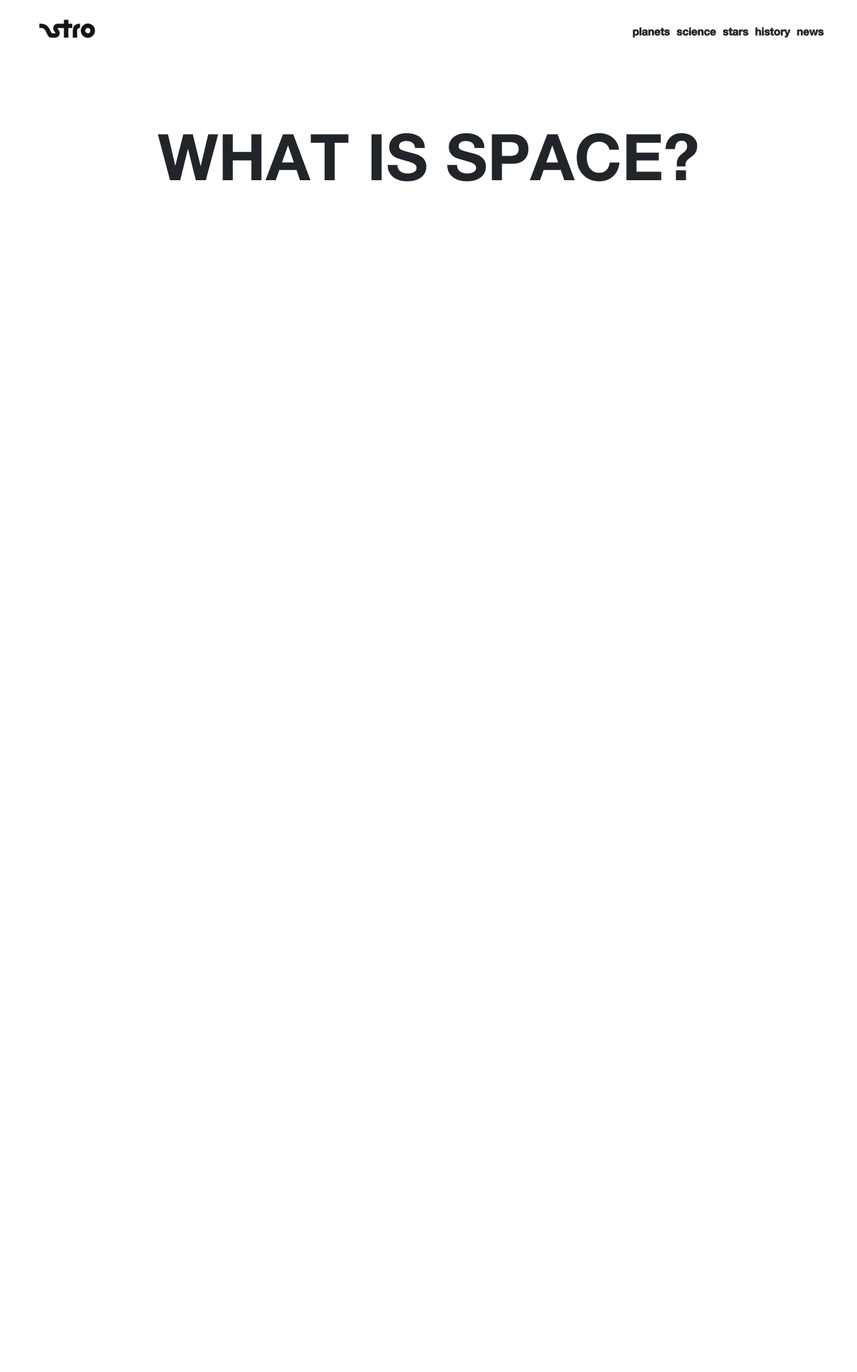
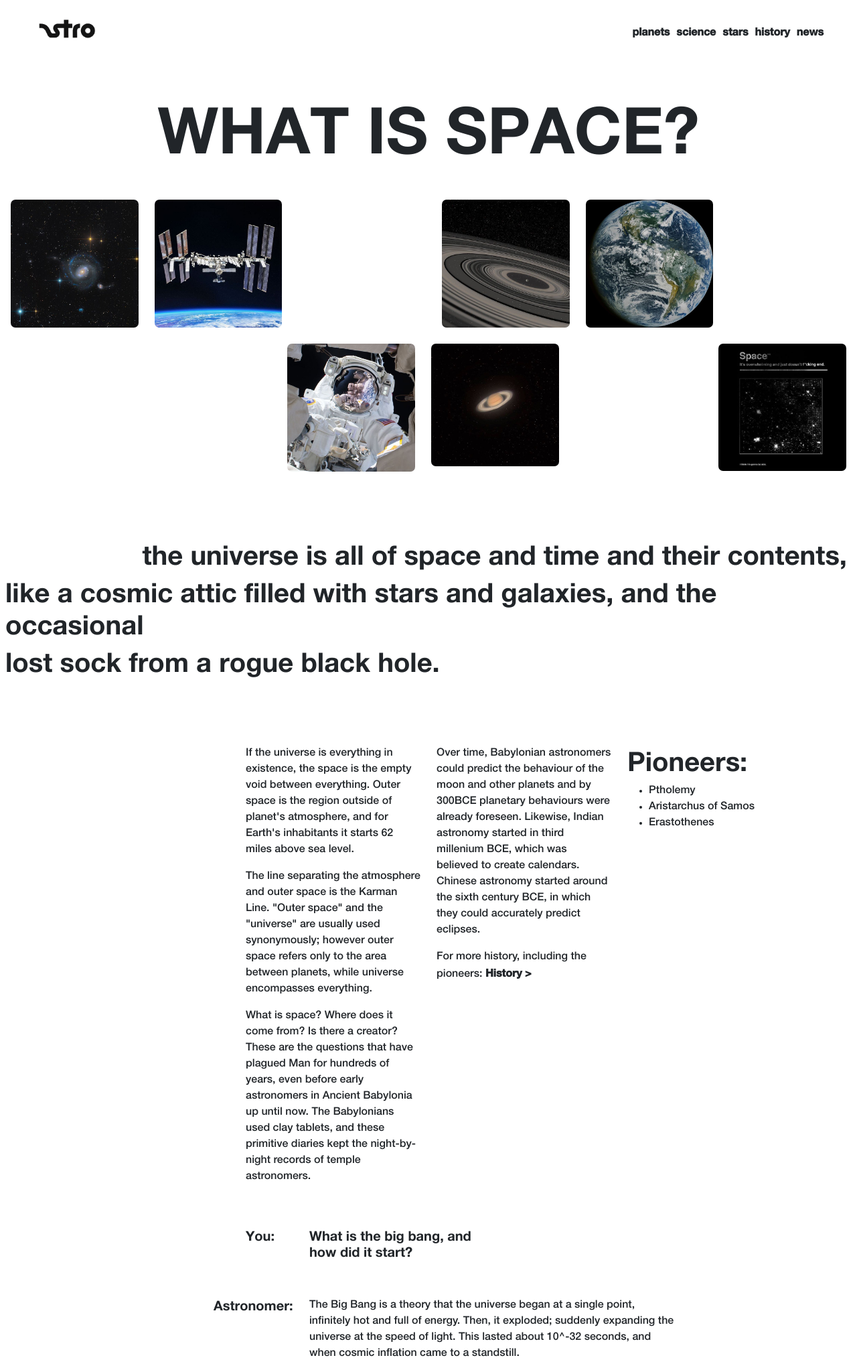
Before and after one commit to cartier-codes/space-view-web, a PHP site: page / in a window 1280 px wide. Shown: the whole page at 67% size. Before the commit the page ends 271 px from the top, so only its background shows below. Run offline with PHP 8.4, Linux system fonts and the light colour scheme.

Commit message:
feat: added interview row to index

```diff
--- a/public/css/index.css
+++ b/public/css/index.css
@@ -12,7 +12,6 @@
 }
 body{
     overflow-x: hidden;
-    overflow-y: hidden;
 }
 
 .logo{
@@ -31,7 +30,7 @@ nav{
     justify-content: space-between;
     padding-left: 50px ;
     padding-right: 50px ;
-    margin-bottom: 100px;
+    margin-bottom: 60px;
 }
 
 nav ul{
@@ -40,7 +39,7 @@ nav ul{
     list-style: none;
 
 }
-nav a {
+nav a, #history {
     color: inherit;
     text-decoration: none;
 font-size: 16px;
@@ -48,7 +47,7 @@ font-weight: 600;
 font-family: helvetica-neue;}
 
 
-.nav-row a {
+.nav-row a, #history {
     background:
       linear-gradient(
         to right,
@@ -67,7 +66,7 @@ font-family: helvetica-neue;}
     transition: background-size 400ms;
   }
 
-.nav-row a:hover {
+.nav-row a:hover , #history:hover{
     background-size: 0 0px, 100% 2px;
   }
 
@@ -83,3 +82,55 @@ font-family: helvetica-neue;}
     text-align: center;
     font-size: 96px;
 }
+
+img{
+    border-radius: 7px;
+}
+
+#img-grid-1, #img-grid-2{
+opacity: 0;
+transition: opacity 0.5s ease-in-out;
+}
+
+#img-grid-1.visible{
+    opacity: 1;
+}
+
+#img-grid-2.visible{
+    opacity: 1;
+}
+
+#definition{
+text-align: right;
+padding-right: 15px;
+font-family: helvetica-neue;
+}
+
+#definition-wrapper{
+    margin-top: 100px;
+}
+
+.custom-column{
+    height: auto;
+    font-family: helvetica-reg;
+}
+#space-definition{
+    justify-content: end;
+}
+
+#space-definition-wrapper{
+    margin-top: 100px;
+}
+
+  #interview{
+    justify-content: end;
+  }
+
+  #interview h6{
+    font-family: helvetica-neue;
+    font-size: 20px;
+  }
+
+  #interview p{
+    font-family: helvetica-reg;
+  }
--- a/public/css/nav.css
+++ b/public/css/nav.css
@@ -0,0 +1,60 @@
+@font-face {
+    font-family: helvetica-neue;
+    src: url('../fonts/helvetica-neue.ttf');
+}
+
+.logo{
+    max-width: 100px;
+}
+
+#img-link{
+    position: relative;
+    top: -10px;
+}
+
+nav{
+    display: flex;
+    flex-direction: row;
+    align-items: end;
+    justify-content: space-between;
+    padding-left: 50px ;
+    padding-right: 50px ;
+    margin-bottom: 60px;
+}
+
+nav ul{
+    display: flex;
+    gap: 10px;
+    list-style: none;
+
+}
+nav a, #historylink {
+    color: inherit;
+    text-decoration: none;
+font-size: 16px;
+font-weight: 600;
+font-family: helvetica-neue;}
+
+
+.nav-row a, #historylink {
+    background:
+      linear-gradient(
+        to right,
+        rgb(0, 0, 0),
+        rgb(0, 0, 0)
+      ),
+      linear-gradient(
+        to right,
+        rgba(255, 0, 0, 1),
+        rgba(255, 0, 180, 1),
+        rgba(0, 100, 200, 1)
+    );
+    background-size: 100% 0px, 0 0px;
+    background-position: 100% 100%, 0 100%;
+    background-repeat: no-repeat;
+    transition: background-size 400ms;
+  }
+
+.nav-row a:hover, #historylink:hover{
+    background-size: 0 0px, 100% 2px;
+  }
--- a/public/index.php
+++ b/public/index.php
@@ -4,14 +4,75 @@
     <meta charset="UTF-8">
     <meta name="viewport" content="width=device-width initial-scale=1.0">
     <link rel="stylesheet" href="css/index.css">
+    <link rel="stylesheet" href="css/nav.css">
     <link rel="stylesheet" href="https://cdn.jsdelivr.net/npm/bootstrap@5.3.2/dist/css/bootstrap.min.css" integrity="sha384-T3c6CoIi6uLrA9TneNEoa7RxnatzjcDSCmG1MXxSR1GAsXEV/Dwwykc2MPK8M2HN" crossorigin="anonymous">
-
+    <link href="https://unpkg.com/aos@2.3.1/dist/aos.css" rel="stylesheet">
+    <script src="https://unpkg.com/aos@2.3.1/dist/aos.js"></script>
     <title>Document</title>
 </head>
 <body>
 <?php include 'templates/nav.php'?>
-<h1 class="bold-text" id='intro'>WHAT IS SPACE?</h1>
+<h1 class="bold-text mb-5" id='intro'></h1>
+<div class="row mb-4 mt-5 ms-1" id="img-grid-1">
+                <div class="col-2">
+                    <img src="img/index/img-1.jpg" alt="" class="img-fluid">
+                </div>
+                <div class="col-2">
+                    <img src="img/index/img-2.jpg" alt="" class="img-fluid">
+                </div>
+                <div class="col-2"></div>
+                <div class="col-2"><img src="img/index/img-3.jpg" alt="" class="img-fluid"></div>
+                <div class="col-2"><img src="img/index/img-4.jpg" alt="" class="img-fluid"></div>
+            </div>
+</div>
+<div class="row me-1 mb-5" id="img-grid-2">
+    <div class="col-4"></div>
+    <div class="col-2"><img src="img/index/img-5.jpg" alt="" class="img-fluid"></div>
+    <div class="col-2"><img src="img/index/img-6.jpg" alt="" class="img-fluid"></div>
+    <div class="col-2"></div>
+    <div class="col-2"><img src="img/index/img-7.jpg" alt="" class="img-fluid"></div>
+</div>
+<div data-aos="zoom-in-up" id="definition-wrapper">
+    <h1 id='definition'>the universe is all of space and time and their contents,</h1>
+    <h1 class="bold-text ms-2">like a cosmic attic filled with stars and galaxies, and the occasional</h1>
+    <h1 class="bold-text ms-2">lost sock from a rogue black hole.</h1>
+</div>
+   <div class="container" id='space-definition-wrapper'>
+    <div class="row mt-5" id="space-definition">
+        <div class="col-3 custom-column">
+            <p data-aos="fade-down-right">If the universe is everything in existence, the space is the empty void between everything. Outer space is the region outside of planet's atmosphere, and for Earth's inhabitants it starts 62 miles above sea level.</p>
+            <p data-aos="fade-up-right">The line separating the atmosphere and outer space is the Karman Line. "Outer space" and the "universe" are usually used synonymously; however outer space refers only to the area between planets, while universe encompasses everything.</p>
+            <p data-aos="fade-up">What is space? Where does it come from? Is there a creator? These are the questions that have plagued Man for hundreds of years, even before early astronomers in Ancient Babylonia up until now. The Babylonians used clay tablets, and these primitive diaries kept the night-by-night records of temple astronomers.</p>
+        </div>
+        <div class="col-3 custom-column">
+            <p data-aos="fade-down-left">Over time, Babylonian astronomers could predict the behaviour of the moon and other planets and by 300BCE planetary behaviours were already foreseen. Likewise, Indian astronomy started in third millenium BCE, which was believed to create calendars. Chinese astronomy started around the sixth century BCE, in which they could accurately predict eclipses.</p>
+            <p data-aos='fade-up-right'>For more history, including the pioneers: <a href="" id="historylink">History ></a></p>
+        </div>
+        <div class="col-3 custom-column" data-aos="fade-down-left">
+            <h1 class="bold-text" id="pioneers">Pioneers:</h1>
+            <ul>
+                <li>Ptholemy</li>
+                <li>Aristarchus of Samos</li>
+                <li>Erastothenes</li>
+            </ul>
+        </div>
+    </div>
+    <div class="row mt-5" id="interview">
+        <div class="col-1"><h6>You:</h6></div>
+        <div class="col-3"><h6>What is the big bang, and how did it start?</h6></div>
+        <div class="col-5"></div>
+    </div>
+    <div class="row mt-5" id="interview">
+        <div class="col-1"><h6>Astronomer:</h6></div>
+        <div class="col-6 ms-5"><p>The Big Bang is a theory that the universe began at a single point, infinitely hot and full of energy. Then, it exploded; suddenly expanding the universe at the speed of light. This lasted about 10^-32 seconds, and when cosmic inflation came to a standstill.</p></div>
+        <div class="col-2"></div>
+    </div>
+   </div>
 <script type='module' src='js/index.js'></script>
+
 <script src="https://cdn.jsdelivr.net/npm/bootstrap@5.3.2/dist/js/bootstrap.min.js"></script>
+<script>
+    AOS.init()
+</script>
 </body>
 </html>
--- a/public/js/index.js
+++ b/public/js/index.js
@@ -1,7 +1,25 @@
 import typewriter from "../templates/typewriter.js"
-
+  window.addEventListener('beforeunload', function () {
+      window.scrollTo({
+        top: 0,
+        behavior: 'auto' // Use 'auto' for immediate jump to the top on refresh
+      });
+    });
 
 document.addEventListener('DOMContentLoaded', ()=>{
-
+let intro = document.getElementById('intro')
+let row1 = document.getElementById('img-grid-1')
+let row2 = document.getElementById('img-grid-2')
+setTimeout(typewriter('WHAT IS SPACE?','intro'),1000)
+ setTimeout(()=>{
+    row1.classList.add('visible');
+    row2.classList.add('visible');
+ },1250)
+ setTimeout(()=>{
+    intro.scrollIntoView({behavior:'smooth'});
+ },2000)
+ setTimeout(()=>{
+    document.body.style.overflowY = 'auto'
+ },1100)
 
 })
--- a/public/templates/nav.php
+++ b/public/templates/nav.php
@@ -1,3 +1,4 @@
+
     <header>
         <nav>
             <a href="" id="img-link"><img src="img/logo.png" alt="" class="logo"></a>
```
Also changed, not shown: public/css/ticket.css (line endings or trailing spaces), public/img/index/img-1.jpg, public/img/index/img-2.jpg (added), public/img/index/img-3.jpg (added), public/img/index/img-4.jpg (added), public/img/index/img-5.jpg (added), public/img/index/img-6.jpg (added), public/img/index/img-7.jpg (added).
